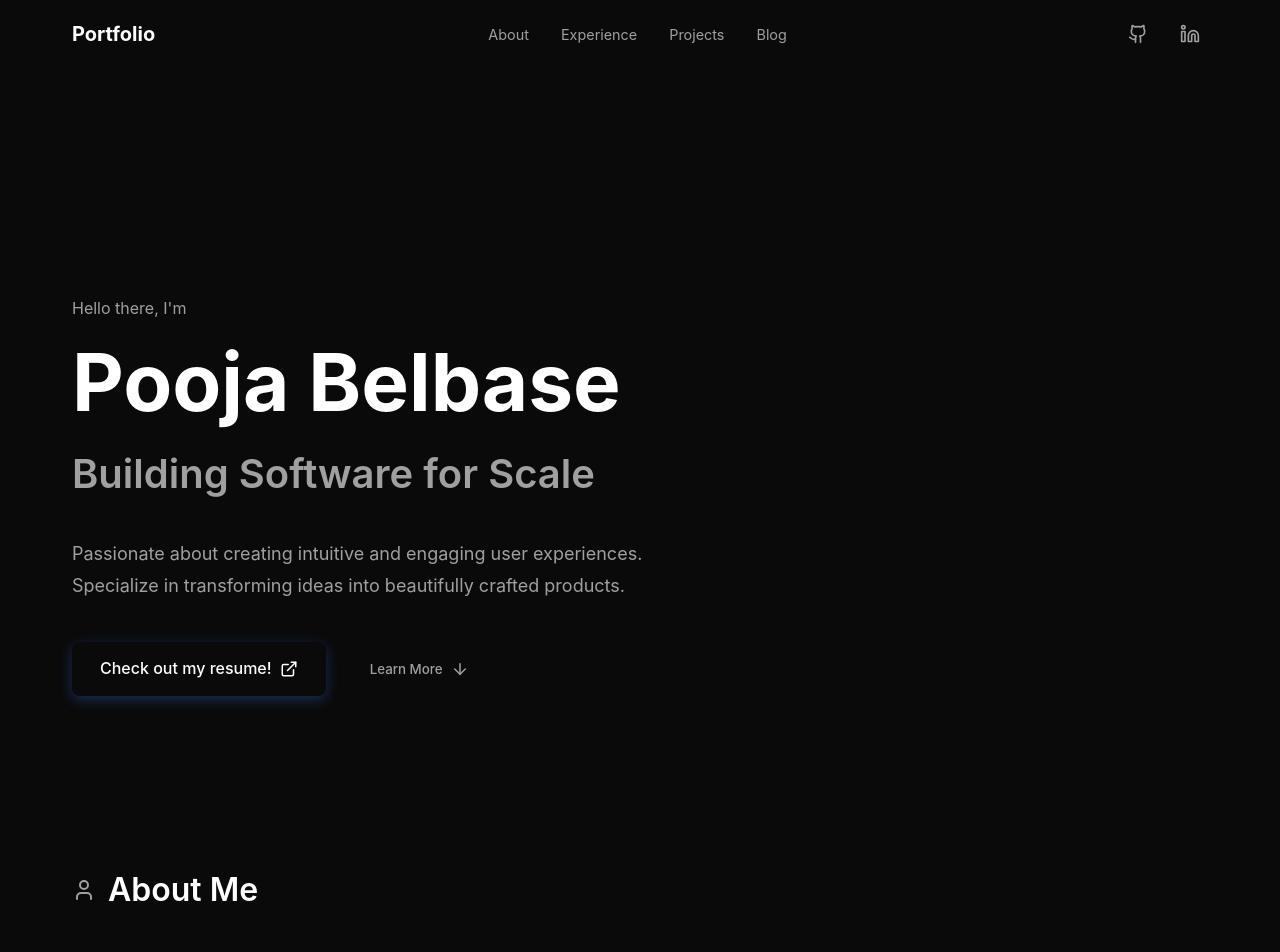
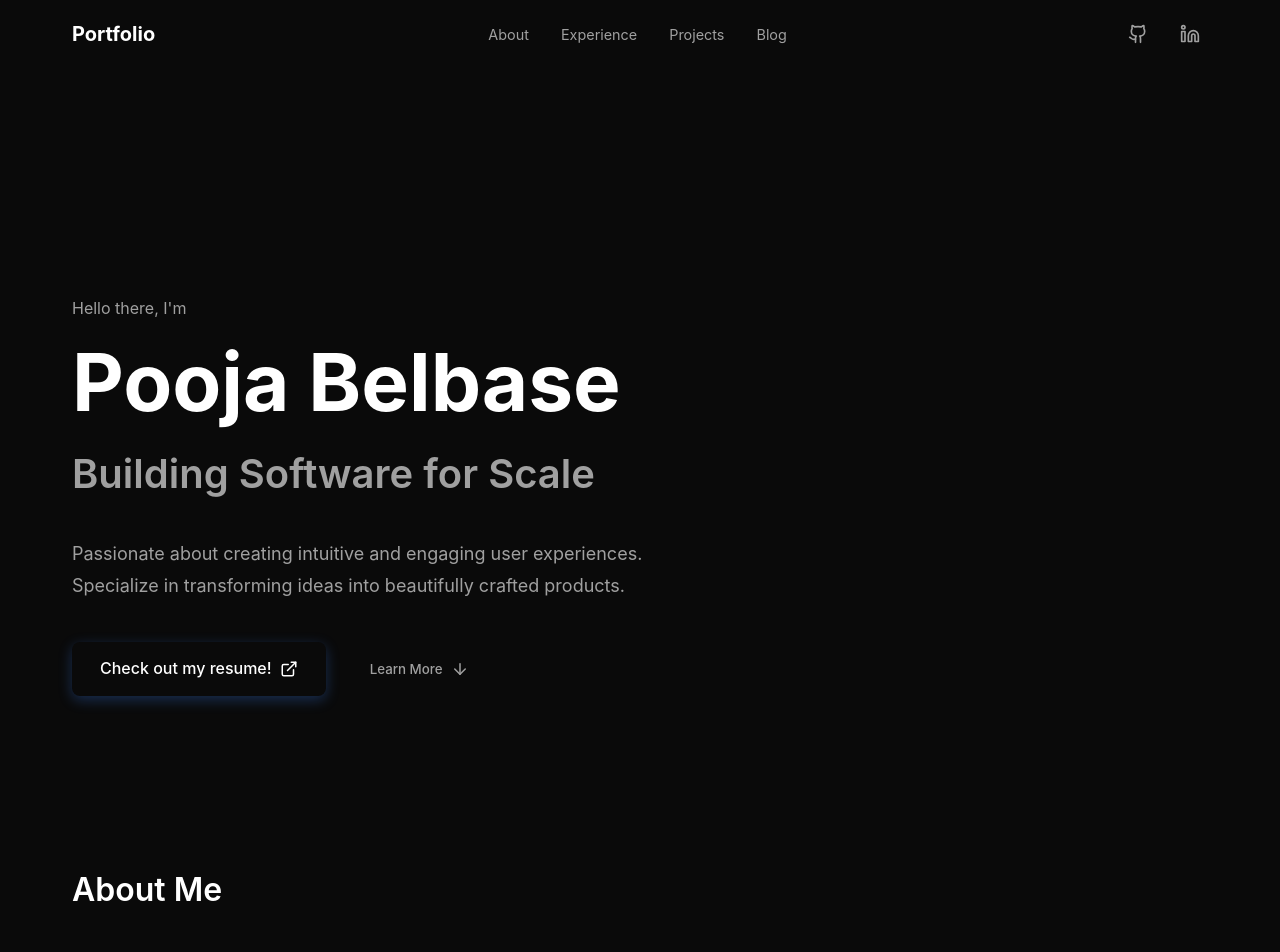
Before and after one commit to poojabelbase07/Pooja-Portfolio, a React (Vite) app: page / in a window 1280 px wide. Shown: the top 952 px of the page. Built offline with nearby package versions, Linux system fonts and the light colour scheme.

Commit message:
Fixed Section.jsx

```diff
--- a/src/components/Common/Section.jsx
+++ b/src/components/Common/Section.jsx
@@ -1,12 +1,11 @@
 import React from 'react';
 import styles from './Section.module.css';
 
-const Section = ({ id, icon, title, subtitle, children, className = '' }) => {
+const Section = ({ id, title, subtitle, children, className = '' }) => {
   return (
     <section id={id} className={`${styles.section} ${className}`}>
       <div className={styles.header}>
         <div className={styles.titleWrapper}>
-          {icon && <div className={styles.icon}>{icon}</div>}
           <h2 className={styles.title}>{title}</h2>
         </div>
         {subtitle && <p className={styles.subtitle}>{subtitle}</p>}
```
